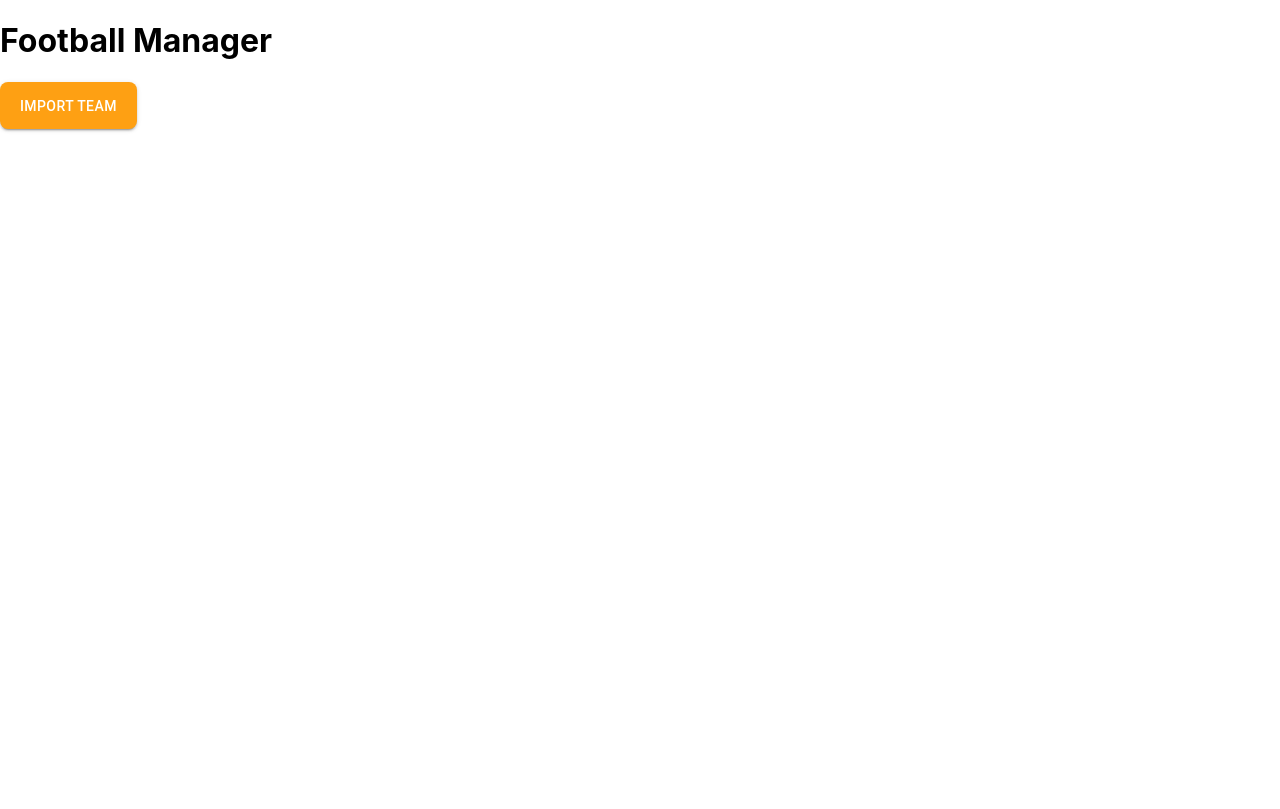
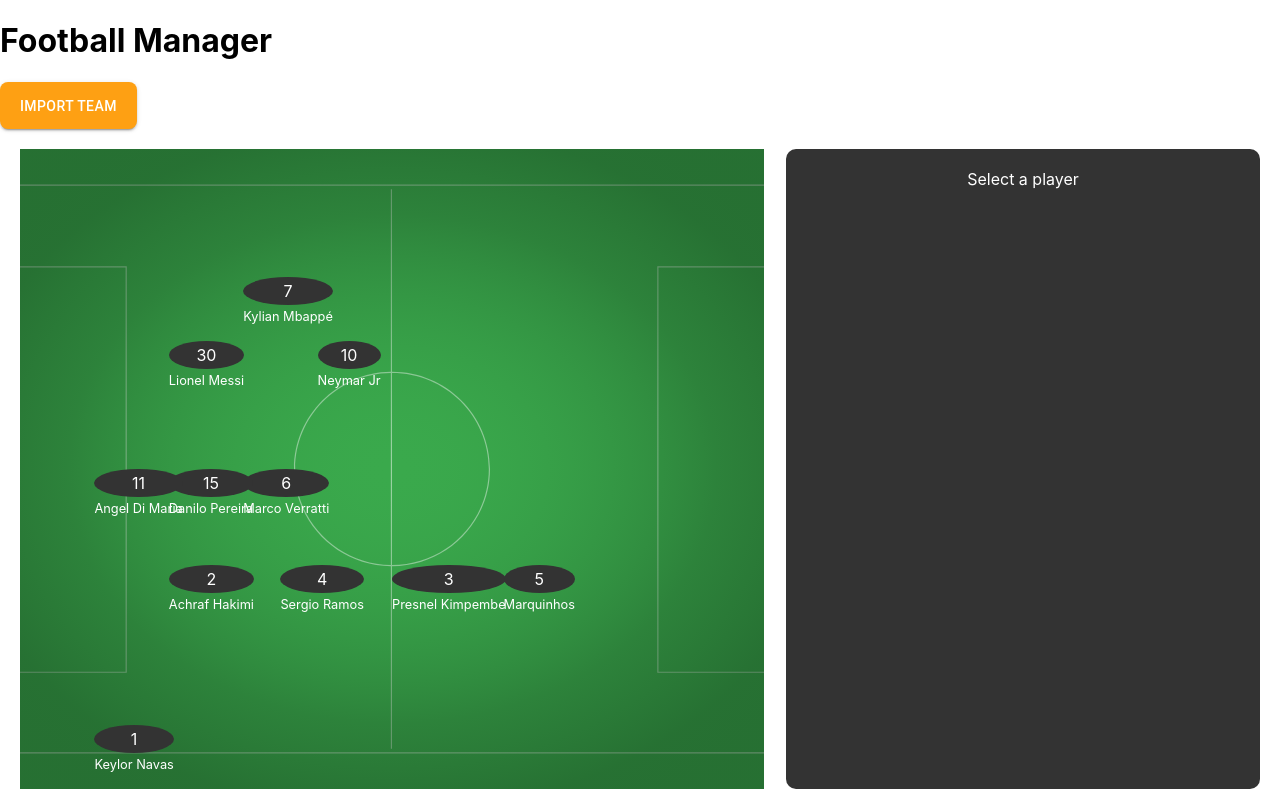
Before and after one commit to ramapriya0023/football-manager-app, a React (Create React App) app: page / in a window 1280 px wide. Built offline with nearby package versions, Linux system fonts and the light colour scheme.

Commit message:
initital commit

```diff
--- a/src/App.js
+++ b/src/App.js
@@ -4,6 +4,7 @@
 import SearchBox from "./components/common/SearchBox";
 import CustomButton from "./components/common/CustomButton";
 import ImportDialog from "./components/Dialogs/ImportDialog";
+import FootballFieldWithPlayerCard from "./components/Field/FootballFieldWithPlayerCard";
 
 const App = () => {
   const [open, setOpen] = useState(false);
@@ -18,6 +19,7 @@
         />
         <ImportDialog setOpen={setOpen} open={open} />
       </div>
+      <FootballFieldWithPlayerCard />
     </ThemeProvider>
   );
 };
--- /dev/null
+++ b/src/components/Field/Field.js
@@ -0,0 +1,48 @@
+// Field.js
+import React from "react";
+import FieldSVG from "../../assets/Field.svg"; // Import the SVG file
+
+const Field = ({ players, onPlayerClick }) => {
+  const fieldStyle = {
+    position: "relative",
+    width: "60%",
+    height: "80vh",
+    backgroundImage: `url(${FieldSVG})`,
+    backgroundSize: "cover",
+    backgroundPosition: "center",
+  };
+
+  return (
+    <div style={fieldStyle}>
+      {players.map((player) => (
+        <div
+          key={player.id}
+          style={{
+            position: "absolute",
+            top: player.position.top,
+            left: player.position.left,
+            textAlign: "center",
+            cursor: "pointer",
+          }}
+          onClick={() => onPlayerClick(player)}
+        >
+          <div
+            style={{
+              backgroundColor: "#333",
+              color: "#fff",
+              padding: "4px",
+              borderRadius: "50%",
+            }}
+          >
+            {player.number}
+          </div>
+          <div style={{ fontSize: "0.8rem", color: "white", marginTop: "4px" }}>
+            {player.name}
+          </div>
+        </div>
+      ))}
+    </div>
+  );
+};
+
+export default Field;
--- /dev/null
+++ b/src/components/Field/FootballFieldWithPlayerCard.js
@@ -0,0 +1,191 @@
+import React, { useState } from "react";
+import Field from "./Field";
+import PlayerCard from "./PlayerCard";
+
+const FootballFieldWithPlayerCard = () => {
+  const [selectedPlayer, setSelectedPlayer] = useState(null);
+
+  // Define player details and fixed positions for a 4-3-3 formation (Horizontal)
+  const players = [
+    {
+      id: 1,
+      name: "Keylor Navas",
+      number: 1,
+      position: { top: "90%", left: "10%" }, // Goalkeeper at bottom left
+      role: "Goalkeeper",
+      height: "1.85 m",
+      weight: "80 kg",
+      nationality: "Costa Rican",
+      appearances: 26,
+      minutesPlayed: 2308,
+      cleanSheets: 10,
+      saves: 76,
+      image: "path_to_image_of_keylor_navas",
+    },
+    {
+      id: 2,
+      name: "Achraf Hakimi",
+      number: 2,
+      position: { top: "65%", left: "20%" }, // Right Back
+      role: "Right Back",
+      height: "1.81 m",
+      weight: "70 kg",
+      nationality: "Moroccan",
+      appearances: 29,
+      minutesPlayed: 2523,
+      cleanSheets: 10,
+      saves: 0,
+      image: "path_to_image_of_achraf_hakimi",
+    },
+    {
+      id: 3,
+      name: "Sergio Ramos",
+      number: 4,
+      position: { top: "65%", left: "35%" }, // Right Center Back
+      role: "Right Center Back",
+      height: "1.84 m",
+      weight: "82 kg",
+      nationality: "Spanish",
+      appearances: 30,
+      minutesPlayed: 2654,
+      cleanSheets: 15,
+      saves: 0,
+      image: "path_to_image_of_sergio_ramos",
+    },
+    {
+      id: 4,
+      name: "Presnel Kimpembe",
+      number: 3,
+      position: { top: "65%", left: "50%" }, // Left Center Back
+      role: "Left Center Back",
+      height: "1.83 m",
+      weight: "77 kg",
+      nationality: "French",
+      appearances: 24,
+      minutesPlayed: 2101,
+      cleanSheets: 10,
+      saves: 0,
+      image: "path_to_image_of_presnel_kimpembe",
+    },
+    {
+      id: 5,
+      name: "Marquinhos",
+      number: 5,
+      position: { top: "65%", left: "65%" }, // Left Back
+      role: "Left Back",
+      height: "1.83 m",
+      weight: "75 kg",
+      nationality: "Brazilian",
+      appearances: 32,
+      minutesPlayed: 2801,
+      cleanSheets: 12,
+      saves: 0,
+      image: "path_to_image_of_marquinhos",
+    },
+    {
+      id: 6,
+      name: "Marco Verratti",
+      number: 6,
+      position: { top: "50%", left: "30%" }, // Center Midfielder
+      role: "Center Midfielder",
+      height: "1.65 m",
+      weight: "60 kg",
+      nationality: "Italian",
+      appearances: 28,
+      minutesPlayed: 2412,
+      cleanSheets: 0,
+      saves: 0,
+      image: "path_to_image_of_marco_verratti",
+    },
+    {
+      id: 7,
+      name: "Danilo Pereira",
+      number: 15,
+      position: { top: "50%", left: "20%" }, // Defensive Midfielder
+      role: "Defensive Midfielder",
+      height: "1.88 m",
+      weight: "83 kg",
+      nationality: "Portuguese",
+      appearances: 25,
+      minutesPlayed: 2105,
+      cleanSheets: 0,
+      saves: 0,
+      image: "path_to_image_of_danilo_pereira",
+    },
+    {
+      id: 8,
+      name: "Angel Di Maria",
+      number: 11,
+      position: { top: "50%", left: "10%" }, // Left Midfielder
+      role: "Left Midfielder",
+      height: "1.80 m",
+      weight: "70 kg",
+      nationality: "Argentinian",
+      appearances: 27,
+      minutesPlayed: 2200,
+      cleanSheets: 0,
+      saves: 0,
+      image: "path_to_image_of_angel_di_maria",
+    },
+    {
+      id: 9,
+      name: "Lionel Messi",
+      number: 30,
+      position: { top: "30%", left: "20%" }, // Right Forward
+      role: "Right Forward",
+      height: "1.70 m",
+      weight: "72 kg",
+      nationality: "Argentinian",
+      appearances: 31,
+      minutesPlayed: 2789,
+      cleanSheets: 0,
+      saves: 0,
+      image: "path_to_image_of_lionel_messi",
+    },
+    {
+      id: 10,
+      name: "Neymar Jr",
+      number: 10,
+      position: { top: "30%", left: "40%" }, // Left Forward
+      role: "Left Forward",
+      height: "1.75 m",
+      weight: "68 kg",
+      nationality: "Brazilian",
+      appearances: 28,
+      minutesPlayed: 2500,
+      cleanSheets: 0,
+      saves: 0,
+      image: "path_to_image_of_neymar_jr",
+    },
+    {
+      id: 11,
+      name: "Kylian Mbappé",
+      number: 7,
+      position: { top: "20%", left: "30%" }, // Center Forward
+      role: "Center Forward",
+      height: "1.78 m",
+      weight: "73 kg",
+      nationality: "French",
+      appearances: 33,
+      minutesPlayed: 2901,
+      cleanSheets: 0,
+      saves: 0,
+      image: "path_to_image_of_kylian_mbappe",
+    },
+  ];
+
+  return (
+    <div
+      style={{
+        display: "flex",
+        justifyContent: "space-between",
+        padding: "20px",
+      }}
+    >
+      <Field players={players} onPlayerClick={setSelectedPlayer} />
+      <PlayerCard player={selectedPlayer} />
+    </div>
+  );
+};
+
+export default FootballFieldWithPlayerCard;
--- /dev/null
+++ b/src/components/Field/PlayerCard.js
@@ -0,0 +1,38 @@
+// PlayerCard.js
+import React from "react";
+
+const PlayerCard = ({ player }) => {
+  const cardStyle = {
+    width: "35%",
+    padding: "20px",
+    backgroundColor: "#333",
+    color: "white",
+    borderRadius: "10px",
+    textAlign: "center",
+  };
+
+  const imageStyle = {
+    width: "100px",
+    borderRadius: "50%",
+    marginBottom: "10px",
+  };
+
+  if (!player) return <div style={cardStyle}>Select a player</div>;
+
+  return (
+    <div style={cardStyle}>
+      <img src={player.image} alt={player.name} style={imageStyle} />
+      <h2>{player.name}</h2>
+      <p>Position: {player.positionName}</p>
+      <p>Height: {player.height}</p>
+      <p>Weight: {player.weight}</p>
+      <p>Nationality: {player.nationality}</p>
+      <p>Appearances: {player.appearances}</p>
+      <p>Minutes Played: {player.minutesPlayed}</p>
+      <p>Clean Sheets: {player.cleanSheets}</p>
+      <p>Saves: {player.saves}</p>
+    </div>
+  );
+};
+
+export default PlayerCard;
```
Also changed, not shown: src/assets/Field.svg (added), 1 other file (tests, documents, lock files or other folders).
